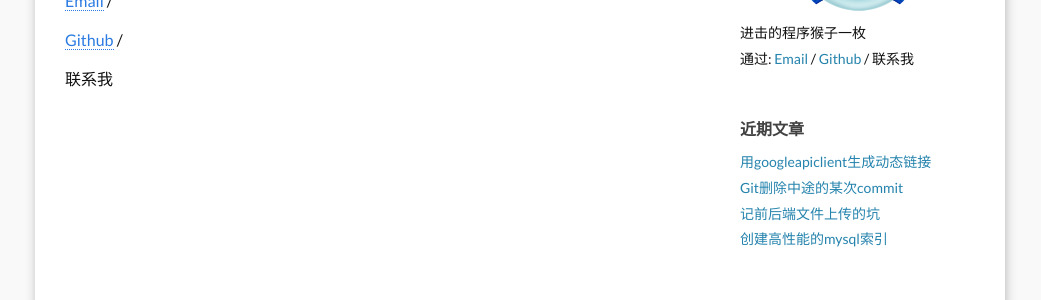
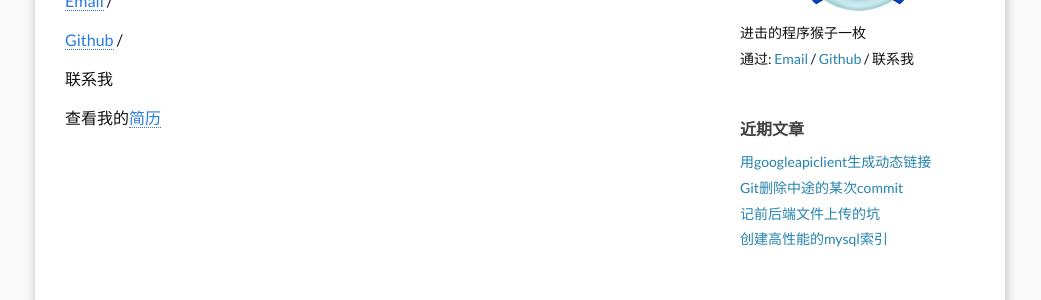
Before and after one commit to zoueature/zoueature.github.io, a Jekyll site: the page built from f_about.md, in a window 1280 px wide. Shown: the part 376-676 px from the top of the page, without its empty margins (120-1161 px from the left). Built offline with Jekyll 4.4.1, drawn with Linux system fonts in a browser that asks for light colours; comment, search, counter and statistics services are not loaded.

Commit message:
添加简历链接

```diff
--- a/f_about.md
+++ b/f_about.md
@@ -17,3 +17,5 @@
 {% endif %}
 
 联系我
+
+查看我的<a href="https://eaturezou.github.io/resume/">简历</a>
```
